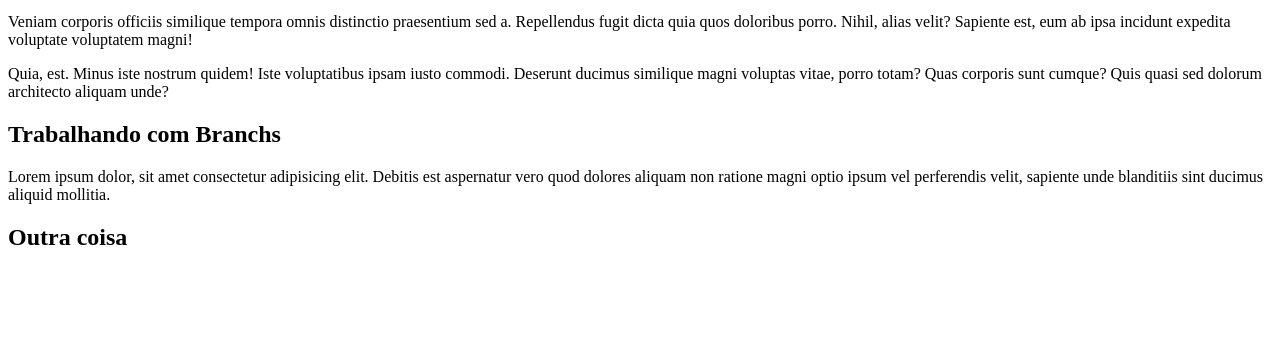
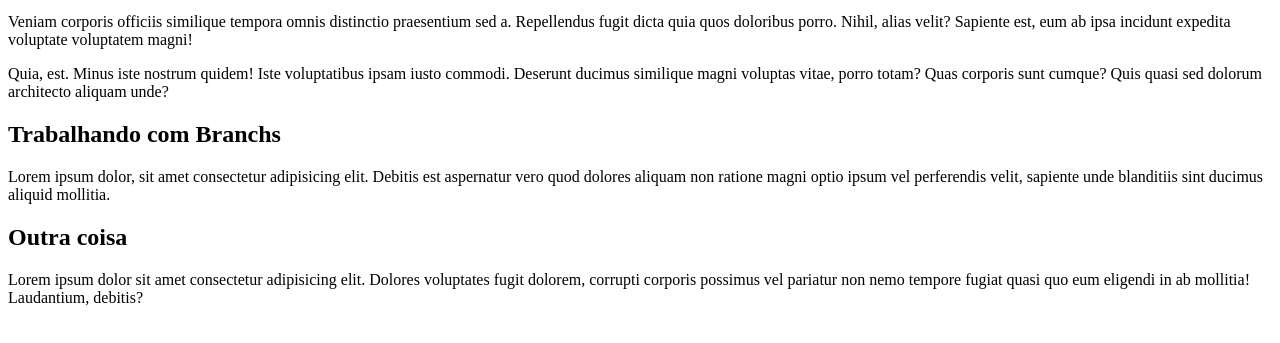
Before and after one commit to lcsilvaprof/Projeto-Delta, a plain HTML site: page index.html in a window 1280 px wide. Shown: the part 119-462 px from the top of the page. Drawn offline with Linux system fonts and the light colour scheme.

Commit message:
novo 1 user3

```diff
--- a/index.html
+++ b/index.html
@@ -20,5 +20,7 @@
 
 
     <h2>Outra coisa</h2>
+
+    <p>Lorem ipsum dolor sit amet consectetur adipisicing elit. Dolores voluptates fugit dolorem, corrupti corporis possimus vel pariatur non nemo tempore fugiat quasi quo eum eligendi in ab mollitia! Laudantium, debitis?</p>
 </body>
 </html>
```
